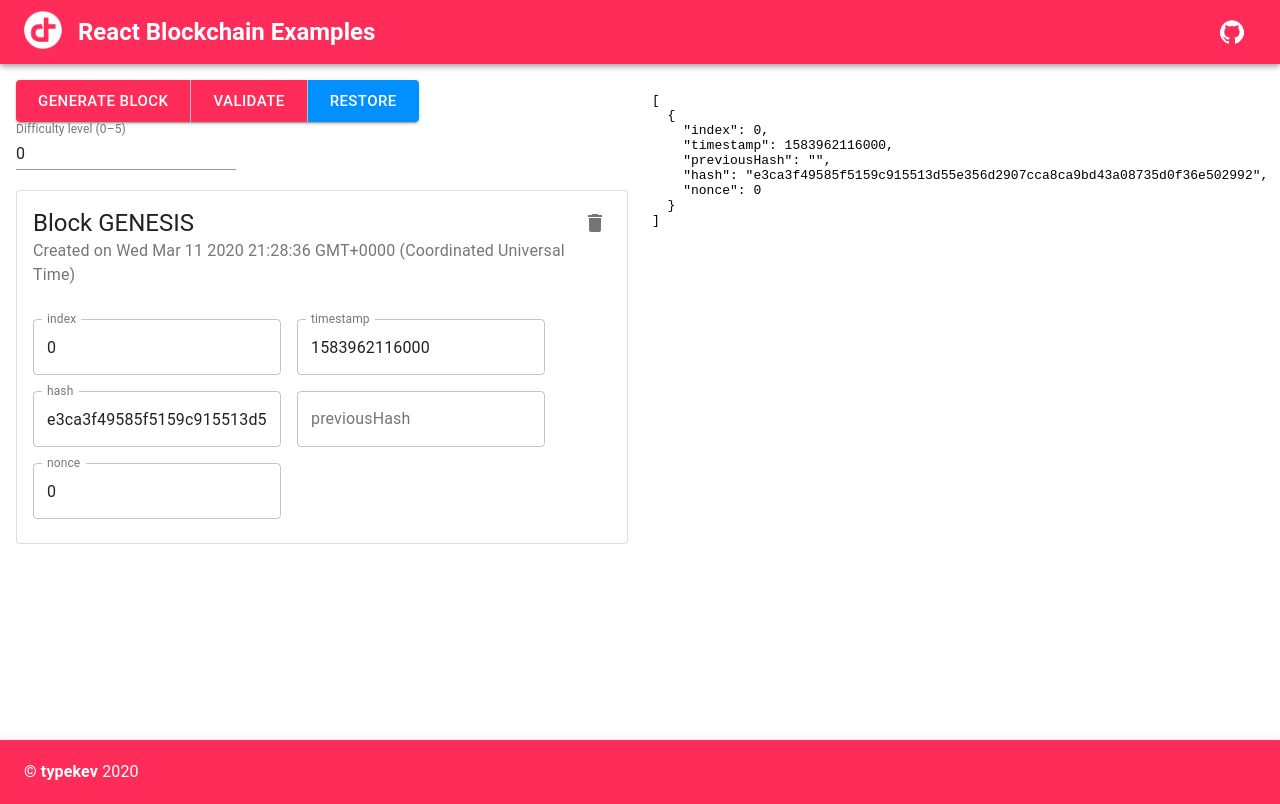
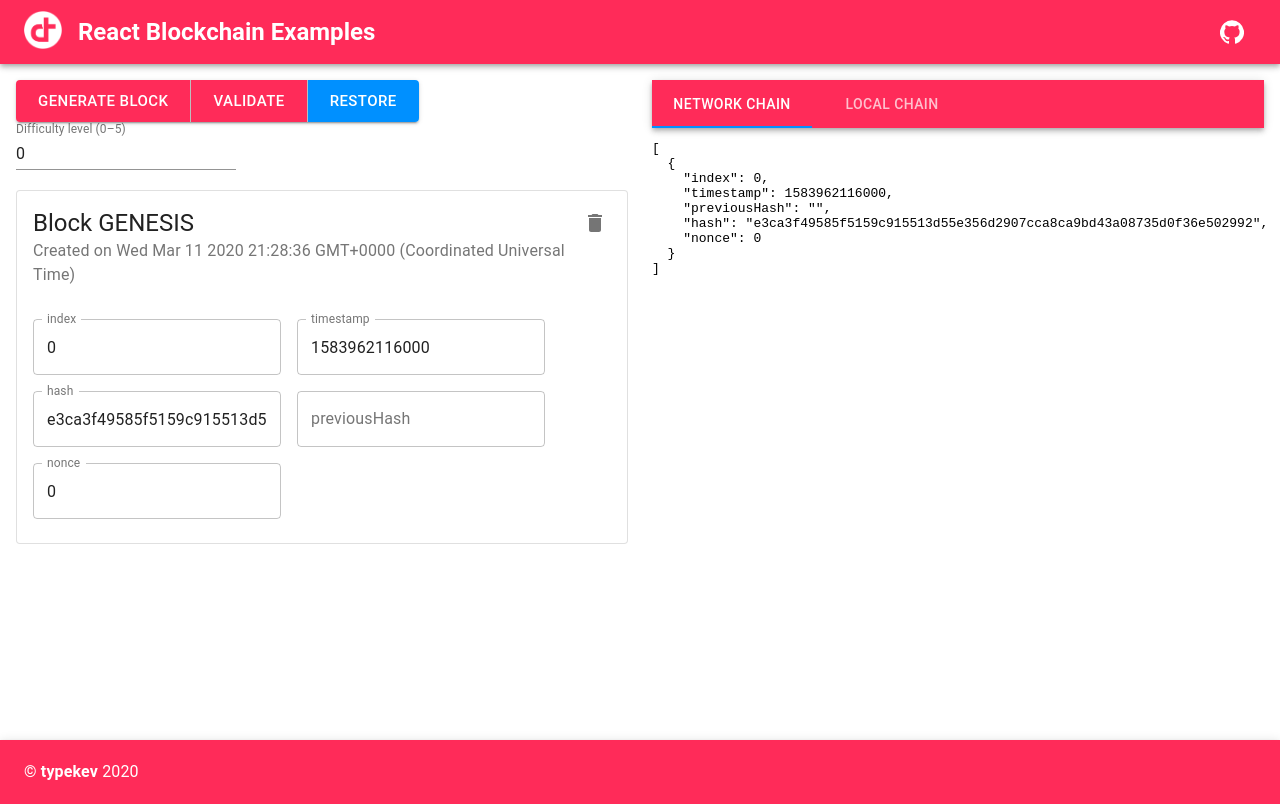
Before and after one commit to typekev/react-blockchain-examples, a React (Create React App) app: page / in a window 1280 px wide. Built offline with nearby package versions, Linux system fonts and the light colour scheme.

Commit message:
Add tabs for viewing local and network chains

```diff
--- a/src/components/Chain.js
+++ b/src/components/Chain.js
@@ -1,6 +1,14 @@
 import React, { useState, useEffect, useContext } from "react";
 import sha256 from "crypto-js/sha256";
-import { Grid, Button, ButtonGroup, TextField } from "@material-ui/core";
+import {
+  Grid,
+  Button,
+  ButtonGroup,
+  TextField,
+  AppBar,
+  Tabs,
+  Tab
+} from "@material-ui/core";
 import { AlertContext } from "../providers/AlertProvider";
 import Block from "./Block";
 import PrettyJSONView from "./PrettyJSONView";
@@ -61,6 +69,7 @@ const Chain = () => {
   const [blockchain, setBlockchain] = useState([]);
   const [localBlockchain, setLocalBlockchain] = useState([]);
   const [difficulty, setDifficulty] = useState(0);
+  const [currentTab, setCurrentTab] = useState(0);
   const setMessage = useContext(AlertContext);
 
   useEffect(() => {
@@ -141,7 +150,18 @@ const Chain = () => {
         ))}
       </Grid>
       <Grid item md={6}>
-        <PrettyJSONView data={localBlockchain} />
+        <AppBar position="static">
+          <Tabs
+            value={currentTab}
+            onChange={(_e, nextTab) => setCurrentTab(nextTab)}
+            aria-label="simple tabs example"
+          >
+            <Tab label="Network chain" value={0} />
+            <Tab label="Local chain" value={1} />
+          </Tabs>
+        </AppBar>
+        {currentTab === 0 && <PrettyJSONView data={blockchain} />}
+        {currentTab === 1 && <PrettyJSONView data={localBlockchain} />}
       </Grid>
     </Grid>
   );
```
